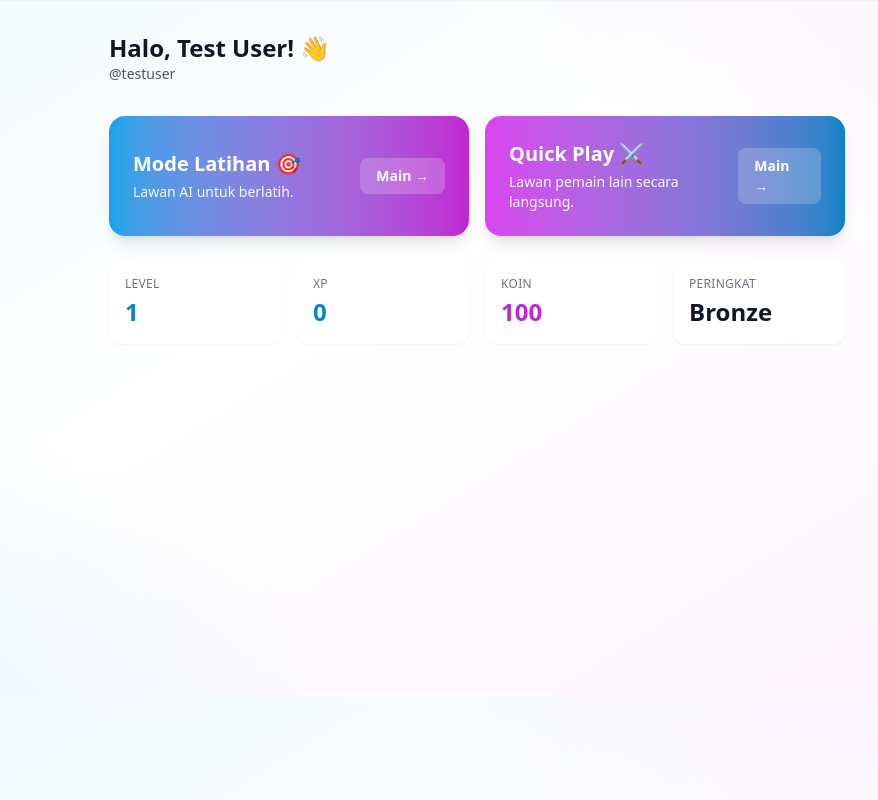
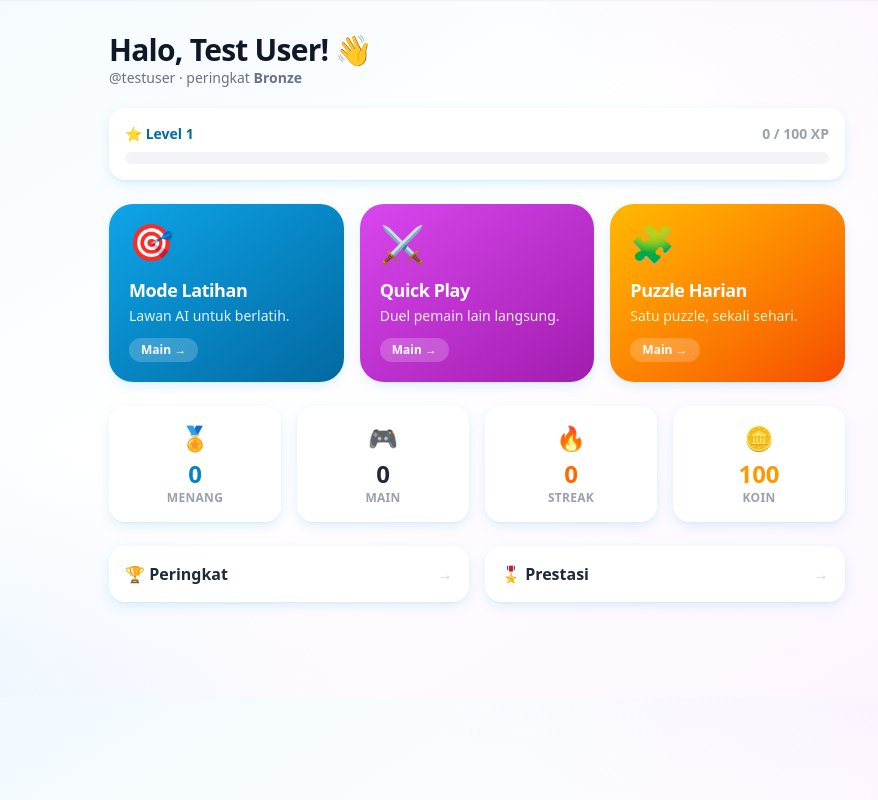
Before and after one commit to uluumbch/otaktangkas, a Laravel app: page /dashboard in a window 1280 px wide. Shown: the part 102-902 px from the top of the page, without its empty margins (163-1041 px from the left). Run offline with Laravel 12, Linux system fonts and the light colour scheme; a user stored in the database is signed in; data comes from the database, SQL or seed files in the repository; style sheets or scripts are compiled from the project's sources; some libraries are stand-ins or nearby versions.

Commit message:
UI-4: lobby, dashboard & puzzle alignment
- Dashboard becomes a game menu: three gradient hero cards with
  floating emoji (Latihan / Quick Play / Puzzle Harian), an XP
  progress bar toward the next level, a menang/main/streak/koin stats
  HUD, and quick links to Peringkat & Prestasi
- Quick Play lobby: game picker as mini board-preview cards (3x3 marks
  vs disc grid) with a selected glow; Cari Lawan is a chunky game
  button
- Practice picker pills get the gradient selected state
- Daily Puzzle aligned with the system: game tiles with pop-in marks,
  shake on wrong answers, pulsing timer, chunky buttons, and a
  confetti celebration card on completion

Co-Authored-By: Claude Opus 4.8 <noreply@anthropic.com>
Claude-Session: https://claude.ai/code/session_01CXfpsXeLdCZr9N2A3MyecY

```diff
--- a/resources/views/dashboard.blade.php
+++ b/resources/views/dashboard.blade.php
@@ -1,47 +1,94 @@
 <x-layouts.app title="Dashboard - OtakTangkas">
+    @php
+        $user = auth()->user();
+        $levelFloor = ($user->level - 1) ** 2 * 100;
+        $levelCeil = $user->level ** 2 * 100;
+        $xpProgress = $levelCeil > $levelFloor
+            ? min(100, max(0, (int) round(($user->xp - $levelFloor) / ($levelCeil - $levelFloor) * 100)))
+            : 100;
+    @endphp
+
     <div class="mx-auto max-w-3xl px-4 py-8">
-        <div>
-            <h1 class="text-2xl font-bold text-gray-900">Halo, {{ auth()->user()->name }}! 👋</h1>
-            <p class="text-sm text-gray-600">{{ '@'.auth()->user()->username }}</p>
+        <div class="flex flex-wrap items-end justify-between gap-3">
+            <div>
+                <h1 class="text-3xl font-black tracking-tight text-gray-900">Halo, {{ $user->name }}! 👋</h1>
+                <p class="text-sm font-medium text-gray-500">{{ '@'.$user->username }} · peringkat <span class="font-bold capitalize">{{ $user->rank }}</span></p>
+            </div>
         </div>
 
-        <div class="mt-8 grid gap-4 sm:grid-cols-2">
+        {{-- HUD: level + XP progress --}}
+        <div class="shadow-game mt-5 rounded-2xl bg-white p-4">
+            <div class="flex items-center justify-between text-sm font-bold">
+                <span class="text-primary-700">⭐ Level {{ $user->level }}</span>
+                <span class="text-gray-400">{{ number_format($user->xp) }} / {{ number_format($levelCeil) }} XP</span>
+            </div>
+            <div class="mt-2 h-3 overflow-hidden rounded-full bg-gray-100">
+                <div class="h-full rounded-full bg-linear-to-r from-primary-500 to-secondary-500 transition-all"
+                     style="width: {{ $xpProgress }}%"></div>
+            </div>
+        </div>
+
+        {{-- Game menu --}}
+        <div class="mt-6 grid gap-4 sm:grid-cols-3">
             <a href="{{ route('practice') }}" wire:navigate
-               class="flex items-center justify-between rounded-2xl bg-linear-to-r from-primary-500 to-secondary-600 p-6 text-white shadow-lg transition hover:from-primary-600 hover:to-secondary-700">
-                <div>
-                    <h2 class="text-xl font-bold">Mode Latihan 🎯</h2>
-                    <p class="mt-1 text-sm text-primary-50">Lawan AI untuk berlatih.</p>
-                </div>
-                <span class="rounded-lg bg-white/20 px-4 py-2 text-sm font-semibold">Main &rarr;</span>
+               class="shadow-game group rounded-3xl bg-linear-to-br from-primary-500 to-primary-700 p-5 text-white transition hover:-translate-y-1 hover:shadow-lg">
+                <div class="animate-float text-4xl">🎯</div>
+                <h2 class="mt-3 text-lg font-black tracking-tight">Mode Latihan</h2>
+                <p class="mt-0.5 text-sm text-primary-100">Lawan AI untuk berlatih.</p>
+                <span class="mt-3 inline-block rounded-full bg-white/20 px-3 py-1 text-xs font-bold transition group-hover:bg-white/30">Main →</span>
             </a>
 
             <a href="{{ route('quick-play') }}" wire:navigate
-               class="flex items-center justify-between rounded-2xl bg-linear-to-r from-secondary-500 to-primary-600 p-6 text-white shadow-lg transition hover:from-secondary-600 hover:to-primary-700">
-                <div>
-                    <h2 class="text-xl font-bold">Quick Play ⚔️</h2>
-                    <p class="mt-1 text-sm text-secondary-50">Lawan pemain lain secara langsung.</p>
-                </div>
-                <span class="rounded-lg bg-white/20 px-4 py-2 text-sm font-semibold">Main &rarr;</span>
+               class="shadow-game group rounded-3xl bg-linear-to-br from-secondary-500 to-secondary-700 p-5 text-white transition hover:-translate-y-1 hover:shadow-lg">
+                <div class="animate-float text-4xl" style="animation-delay: 0.4s">⚔️</div>
+                <h2 class="mt-3 text-lg font-black tracking-tight">Quick Play</h2>
+                <p class="mt-0.5 text-sm text-secondary-100">Duel pemain lain langsung.</p>
+                <span class="mt-3 inline-block rounded-full bg-white/20 px-3 py-1 text-xs font-bold transition group-hover:bg-white/30">Main →</span>
+            </a>
+
+            <a href="{{ route('daily-puzzle') }}" wire:navigate
+               class="shadow-game group rounded-3xl bg-linear-to-br from-amber-400 to-orange-600 p-5 text-white transition hover:-translate-y-1 hover:shadow-lg">
+                <div class="animate-float text-4xl" style="animation-delay: 0.8s">🧩</div>
+                <h2 class="mt-3 text-lg font-black tracking-tight">Puzzle Harian</h2>
+                <p class="mt-0.5 text-sm text-amber-100">Satu puzzle, sekali sehari.</p>
+                <span class="mt-3 inline-block rounded-full bg-white/20 px-3 py-1 text-xs font-bold transition group-hover:bg-white/30">Main →</span>
             </a>
         </div>
 
+        {{-- Stats HUD --}}
         <div class="mt-6 grid grid-cols-2 gap-4 sm:grid-cols-4">
-            <div class="rounded-xl bg-white p-4 shadow-xs">
-                <p class="text-xs uppercase tracking-wide text-gray-500">Level</p>
-                <p class="mt-1 text-2xl font-bold text-primary-600">{{ auth()->user()->level }}</p>
+            <div class="shadow-game rounded-2xl bg-white p-4 text-center">
+                <div class="text-2xl">🏅</div>
+                <p class="mt-1 text-2xl font-black text-primary-600">{{ number_format($user->wins) }}</p>
+                <p class="text-xs font-bold tracking-wide text-gray-400 uppercase">Menang</p>
             </div>
-            <div class="rounded-xl bg-white p-4 shadow-xs">
-                <p class="text-xs uppercase tracking-wide text-gray-500">XP</p>
-                <p class="mt-1 text-2xl font-bold text-primary-600">{{ number_format(auth()->user()->xp) }}</p>
+            <div class="shadow-game rounded-2xl bg-white p-4 text-center">
+                <div class="text-2xl">🎮</div>
+                <p class="mt-1 text-2xl font-black text-gray-800">{{ number_format($user->total_matches) }}</p>
+                <p class="text-xs font-bold tracking-wide text-gray-400 uppercase">Main</p>
             </div>
-            <div class="rounded-xl bg-white p-4 shadow-xs">
-                <p class="text-xs uppercase tracking-wide text-gray-500">Koin</p>
-                <p class="mt-1 text-2xl font-bold text-secondary-600">{{ number_format(auth()->user()->coins) }}</p>
+            <div class="shadow-game rounded-2xl bg-white p-4 text-center">
+                <div class="text-2xl">🔥</div>
+                <p class="mt-1 text-2xl font-black text-orange-500">{{ number_format($user->win_streak) }}</p>
+                <p class="text-xs font-bold tracking-wide text-gray-400 uppercase">Streak</p>
             </div>
-            <div class="rounded-xl bg-white p-4 shadow-xs">
-                <p class="text-xs uppercase tracking-wide text-gray-500">Peringkat</p>
-                <p class="mt-1 text-2xl font-bold capitalize text-gray-900">{{ auth()->user()->rank }}</p>
+            <div class="shadow-game rounded-2xl bg-white p-4 text-center">
+                <div class="text-2xl">🪙</div>
+                <p class="mt-1 text-2xl font-black text-amber-500">{{ number_format($user->coins) }}</p>
+                <p class="text-xs font-bold tracking-wide text-gray-400 uppercase">Koin</p>
             </div>
+        </div>
+
+        {{-- Quick links --}}
+        <div class="mt-6 grid gap-4 sm:grid-cols-2">
+            <a href="{{ route('leaderboard') }}" wire:navigate
+               class="shadow-game flex items-center justify-between rounded-2xl bg-white p-4 font-bold text-gray-800 transition hover:-translate-y-0.5">
+                <span>🏆 Peringkat</span><span class="text-gray-300">→</span>
+            </a>
+            <a href="{{ route('achievements') }}" wire:navigate
+               class="shadow-game flex items-center justify-between rounded-2xl bg-white p-4 font-bold text-gray-800 transition hover:-translate-y-0.5">
+                <span>🎖️ Prestasi</span><span class="text-gray-300">→</span>
+            </a>
         </div>
     </div>
 </x-layouts.app>
```
Also changed, not shown: docs/development-plan/UI_POLISH.md (+11 -10 lines), resources/views/livewire/practice/play.blade.php (+4 -4 lines), resources/views/livewire/puzzle/play.blade.php (+37 -28 lines), resources/views/livewire/quick-play/lobby.blade.php (+33 -16 lines).
